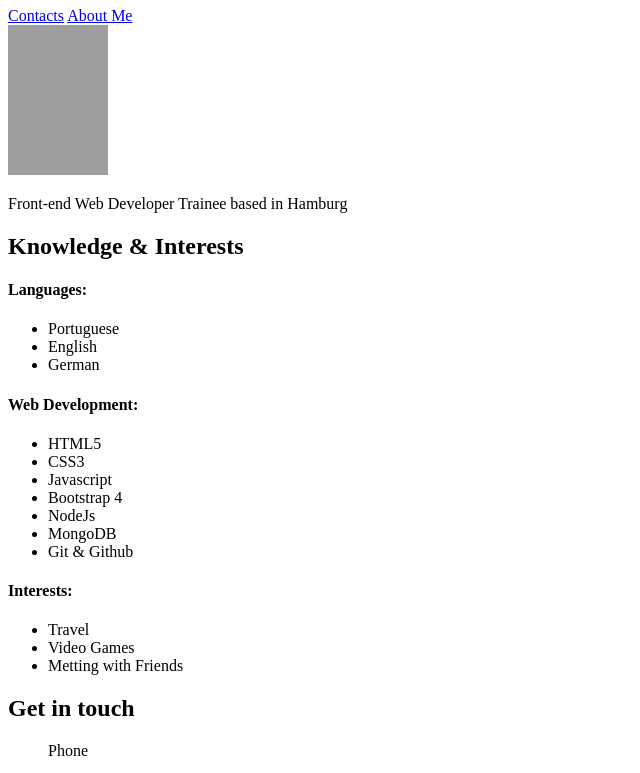
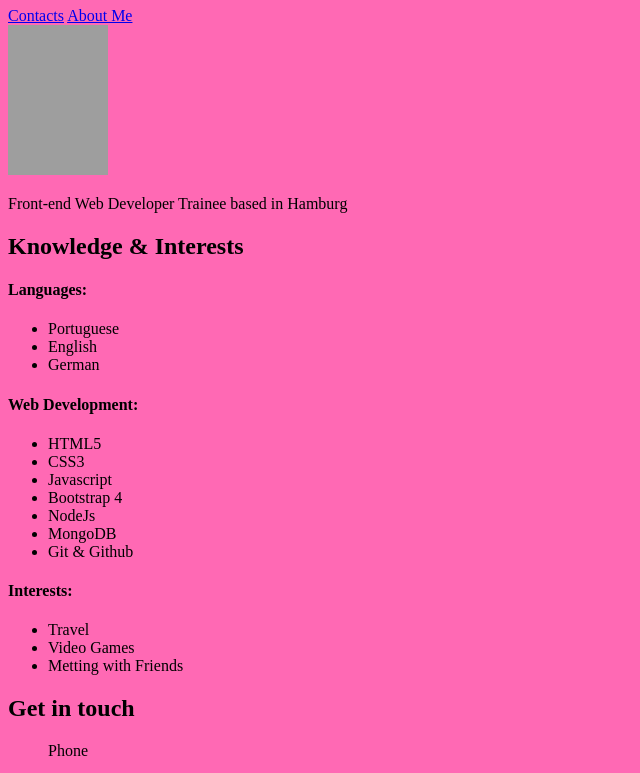
Before and after one commit to Joao17Duarte/personal-website, a plain HTML site: page src/index.html in a window 1280 px wide. Shown: the part 73-846 px from the top of the page, without its empty margins (0-640 px from the left). Drawn offline with Linux system fonts and the light colour scheme; grey boxes are pictures that could not be loaded.

Commit message:
add stylesheet

```diff
--- a/src/index.html
+++ b/src/index.html
@@ -5,6 +5,7 @@
     <meta name="viewport" content="width=device-width, initial-scale=1.0">
     <title>Personal Website</title>
     <link rel="stylesheet" href="https://cdnjs.cloudflare.com/ajax/libs/font-awesome/5.15.1/css/all.min.css" integrity="sha512-+4zCK9k+qNFUR5X+cKL9EIR+ZOhtIloNl9GIKS57V1MyNsYpYcUrUeQc9vNfzsWfV28IaLL3i96P9sdNyeRssA==" crossorigin="anonymous" />
+    <link rel="stylesheet" href="styles/index.css">
 </head>
 <body>
   <header>
@@ -134,12 +135,13 @@
 
     </section>
 
+  </main>
+
   <footer>
       <p>Created in 2021 by <a href="https://github.com/Joao17Duarte"> @João Duarte</a></p>
       <a href="https://github.com/Joao17Duarte"> <i class="fab fa-github"></i></a>
       <a href="https://codepen.io/jo-o-duarte"> <i class="fab fa-codepen"></i></i></a>
       <a href="https://www.linkedin.com/"> <i class="fab fa-linkedin-in"></i></i></a>
   </footer>
-  </main>
 </body>
 </html>
--- a/src/styles/index.css
+++ b/src/styles/index.css
@@ -1 +1,3 @@
-body{background: hotpink}
+body {
+    background: hotpink
+}
```
Lines whose indentation alone changed are shown as unchanged.
